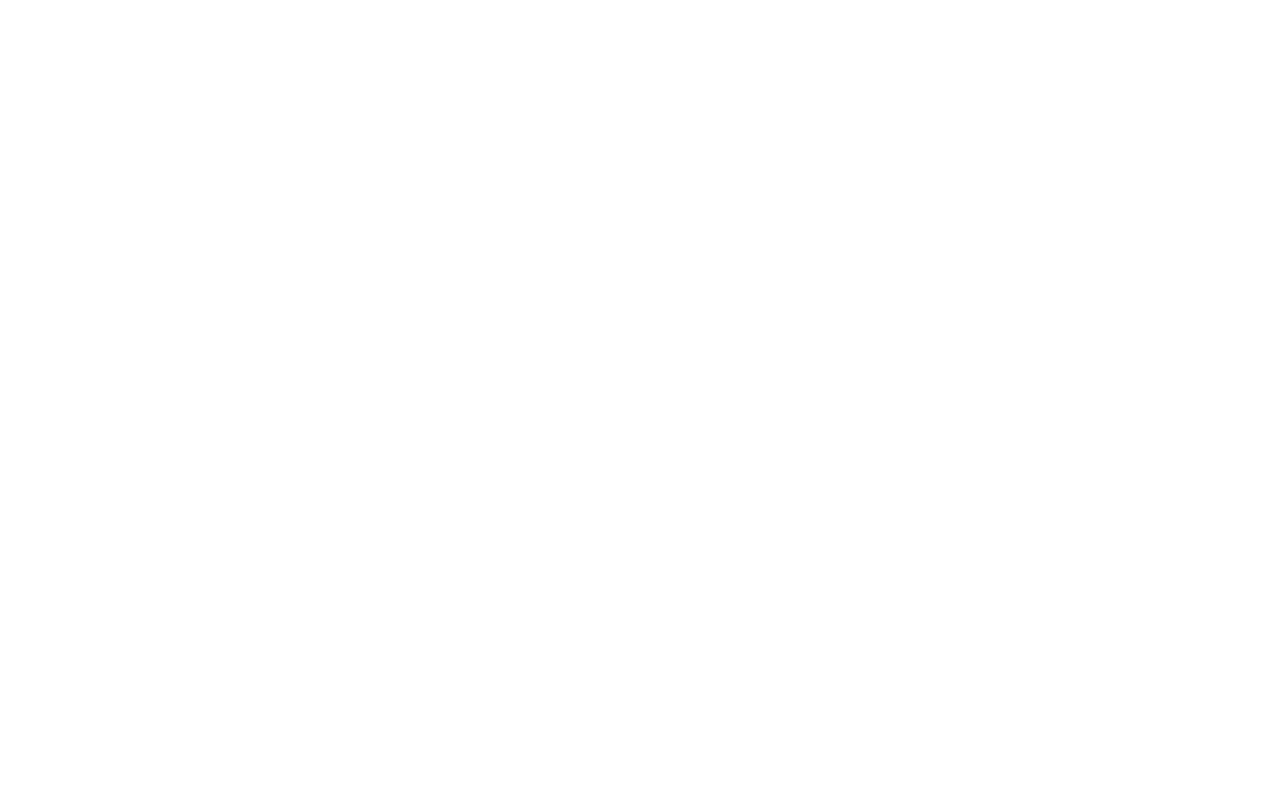
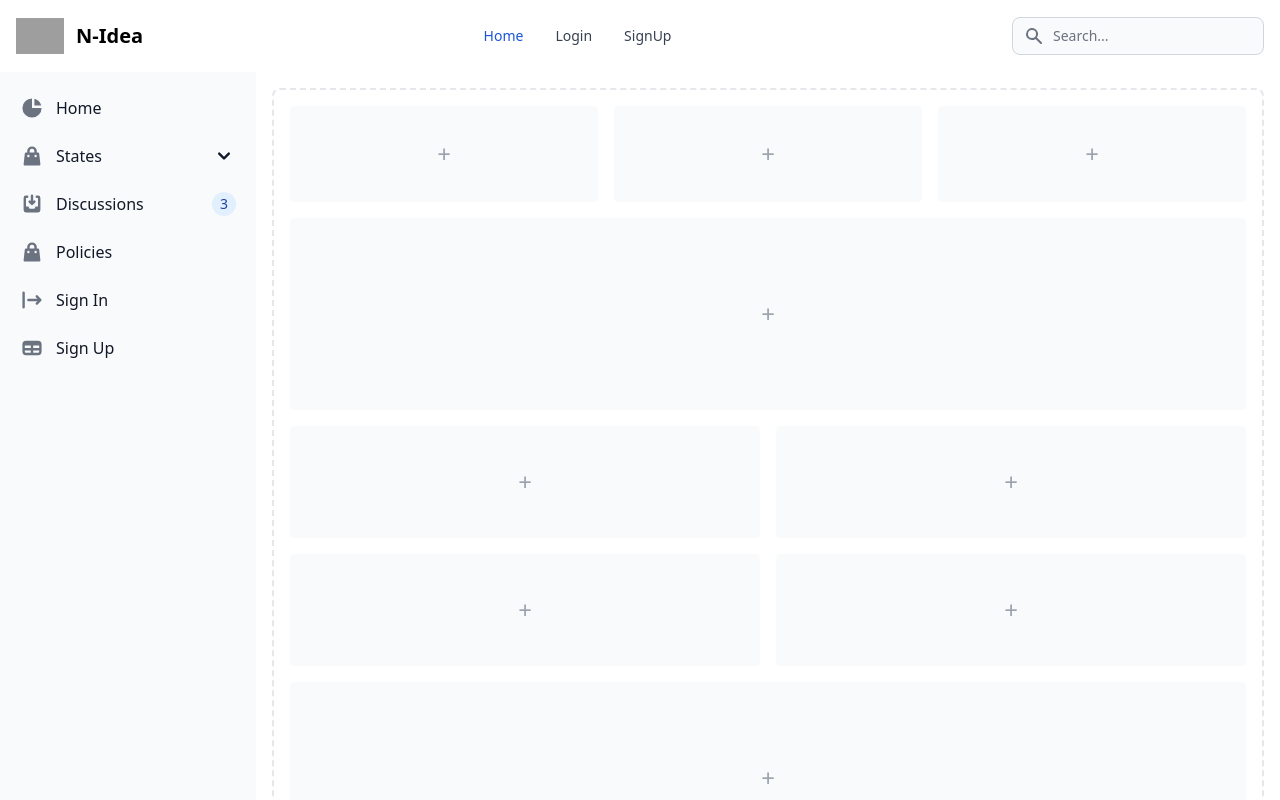
Before and after one commit to GeetanshuGarg39/TRINIT-_N-Idea_DEV, a Next.js app in the folder my-project/: page / in a window 1280 px wide. Shown: the top 800 px of the page. Built offline with nearby package versions, Linux system fonts and the light colour scheme; grey boxes are pictures that could not be loaded.

Commit message:
Minor modifications

```diff
--- a/my-project/src/pages/_app.js
+++ b/my-project/src/pages/_app.js
@@ -1,5 +1,13 @@
 import '@/styles/globals.css'
+import Layout from 'components/Layout'
 
 export default function App({ Component, pageProps }) {
-  return <Component {...pageProps} />
+  return (
+    <>
+      <Layout>
+        <Component {...pageProps} />
+      </Layout>
+    </>
+  )
+
 }
--- a/my-project/src/pages/_document.js
+++ b/my-project/src/pages/_document.js
@@ -1,4 +1,5 @@
 import { Html, Head, Main, NextScript } from 'next/document'
+import Script from 'next/script'
 
 export default function Document() {
   return (
@@ -7,6 +8,7 @@
       <body>
         <Main />
         <NextScript />
+        <Script src="./node_modules/flowbite/dist/flowbite.min.js" />
       </body>
     </Html>
   )
```
